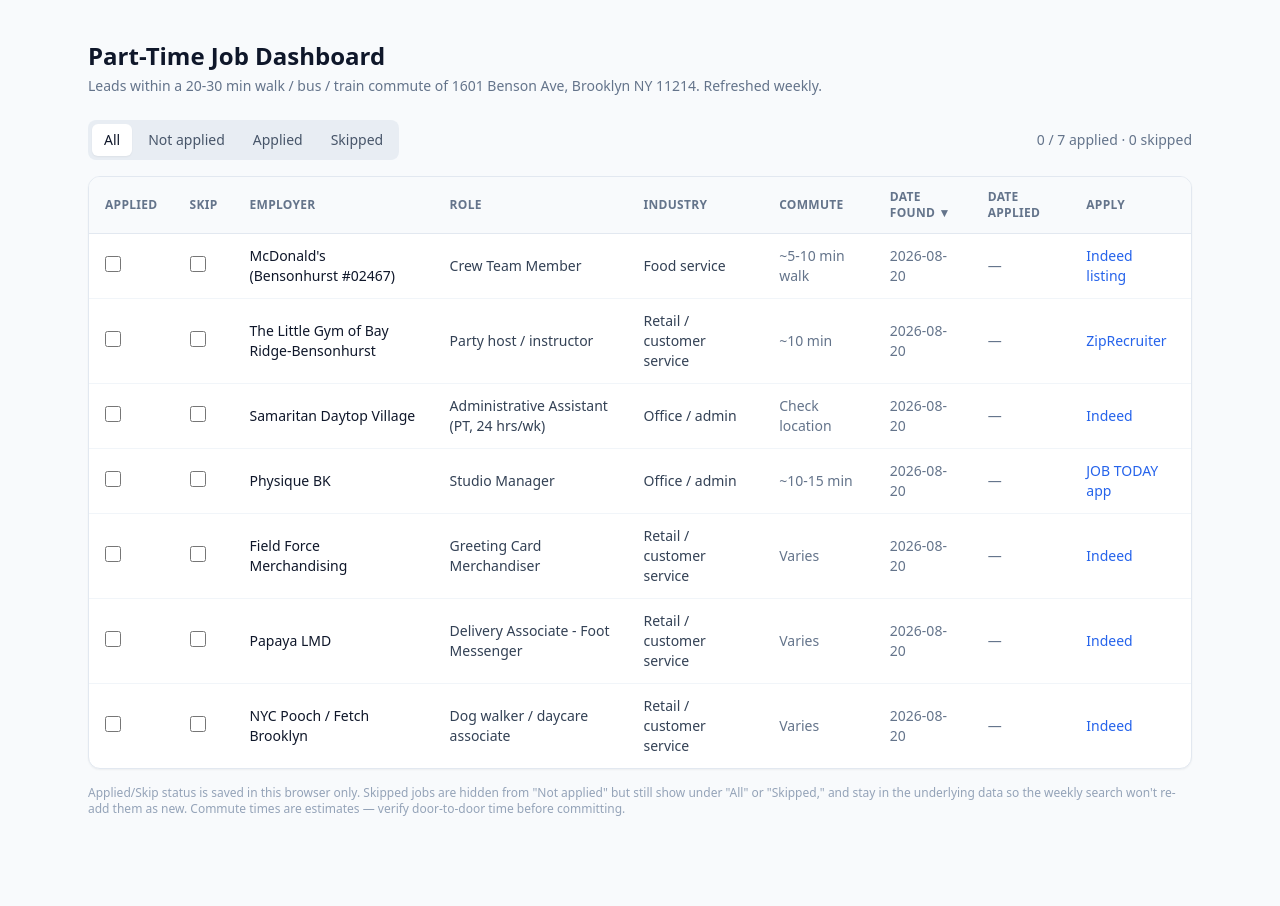
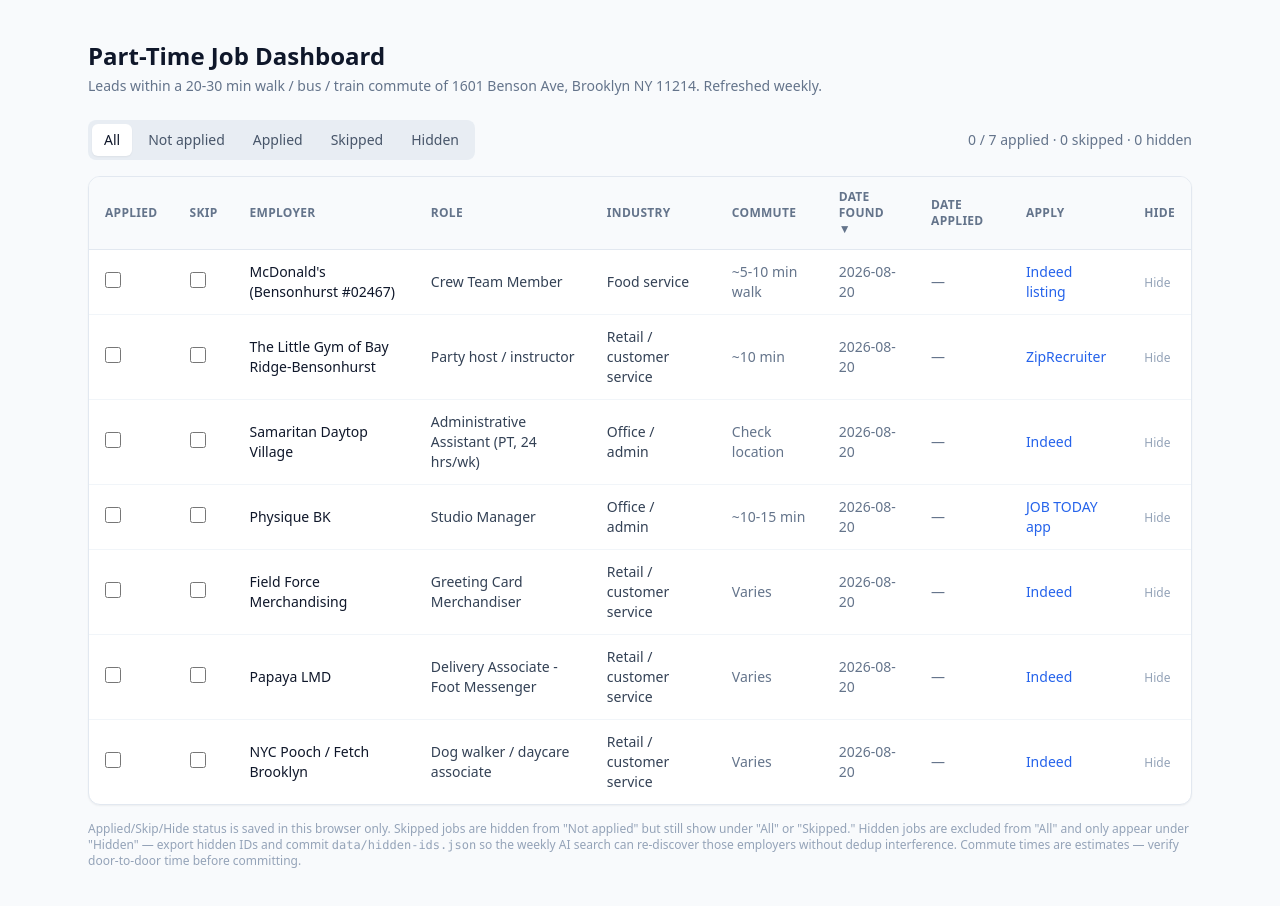
Before and after one commit to Mouzone/part-time-job-dashboard, a Next.js app: page / in a window 1280 px wide. Shown: the top 906 px of the page. Before the commit the page ends 857 px from the top, so only its background shows below. Built offline with nearby package versions, Linux system fonts and the light colour scheme.

Commit message:
Add hide button with Hidden filter and export mechanism

```diff
--- a/components/JobsDashboard.tsx
+++ b/components/JobsDashboard.tsx
@@ -15,7 +15,7 @@
   dateFound: string;
 };
 
-type JobStatus = "none" | "applied" | "skipped";
+type JobStatus = "none" | "applied" | "skipped" | "hidden";
 type StatusState = Record<string, { status: JobStatus; dateApplied: string | null }>;
 
 const STORAGE_KEY = "job-dashboard-status-v2";
@@ -23,7 +23,7 @@
 
 type SortKey = "dateFound" | "industry";
 type SortDir = "asc" | "desc";
-type FilterMode = "all" | "not-applied" | "applied" | "skipped";
+type FilterMode = "all" | "not-applied" | "applied" | "skipped" | "hidden";
 
 export default function JobsDashboard({ jobs }: { jobs: Job[] }) {
   const [status, setStatusState] = useState<StatusState>({});
@@ -95,8 +95,9 @@
       const jobStatus = status[job.id]?.status ?? "none";
       if (filter === "applied") return jobStatus === "applied";
       if (filter === "skipped") return jobStatus === "skipped";
+      if (filter === "hidden") return jobStatus === "hidden";
       if (filter === "not-applied") return jobStatus === "none";
-      return true;
+      return jobStatus !== "hidden";
     });
 
     list = [...list].sort((a, b) => {
@@ -114,6 +115,22 @@
 
   const appliedCount = jobs.filter((j) => status[j.id]?.status === "applied").length;
   const skippedCount = jobs.filter((j) => status[j.id]?.status === "skipped").length;
+  const hiddenCount = jobs.filter((j) => status[j.id]?.status === "hidden").length;
+
+  function exportHiddenIds() {
+    const hiddenIds = jobs
+      .filter((j) => status[j.id]?.status === "hidden")
+      .map((j) => j.id);
+    const blob = new Blob([JSON.stringify(hiddenIds, null, 2) + "\n"], {
+      type: "application/json",
+    });
+    const url = URL.createObjectURL(blob);
+    const a = document.createElement("a");
+    a.href = url;
+    a.download = "hidden-ids.json";
+    a.click();
+    URL.revokeObjectURL(url);
+  }
 
   return (
     <main className="mx-auto max-w-6xl px-6 py-10">
@@ -133,6 +150,7 @@
               ["not-applied", "Not applied"],
               ["applied", "Applied"],
               ["skipped", "Skipped"],
+              ["hidden", "Hidden"],
             ] as [FilterMode, string][]
           ).map(([mode, label]) => (
             <button
@@ -148,9 +166,19 @@
             </button>
           ))}
         </div>
-        <p className="text-sm text-slate-500">
-          {appliedCount} / {jobs.length} applied · {skippedCount} skipped
-        </p>
+        <div className="flex items-center gap-3">
+          <p className="text-sm text-slate-500">
+            {appliedCount} / {jobs.length} applied · {skippedCount} skipped · {hiddenCount} hidden
+          </p>
+          {hiddenCount > 0 && (
+            <button
+              onClick={exportHiddenIds}
+              className="rounded-md border border-slate-300 px-3 py-1.5 text-sm font-medium text-slate-700 transition hover:bg-slate-50"
+            >
+              Export hidden IDs
+            </button>
+          )}
+        </div>
       </div>
 
       <div className="overflow-x-auto rounded-xl border border-slate-200 bg-white shadow-sm">
@@ -176,16 +204,18 @@
               </th>
               <th className="px-4 py-3">Date applied</th>
               <th className="px-4 py-3">Apply</th>
+              <th className="px-4 py-3">Hide</th>
             </tr>
           </thead>
           <tbody className="divide-y divide-slate-100">
             {visibleJobs.map((job) => {
               const jobStatus = status[job.id]?.status ?? "none";
               const dateApplied = status[job.id]?.dateApplied ?? null;
+              const isHidden = jobStatus === "hidden";
               return (
                 <tr
                   key={job.id}
-                  className={`hover:bg-slate-50 ${jobStatus === "skipped" ? "opacity-50" : ""}`}
+                  className={`hover:bg-slate-50 ${jobStatus === "skipped" || isHidden ? "opacity-50" : ""}`}
                 >
                   <td className="px-4 py-3">
                     <input
@@ -219,12 +249,29 @@
                       {job.applyMethod}
                     </a>
                   </td>
+                  <td className="px-4 py-3">
+                    {isHidden ? (
+                      <button
+                        onClick={() => setJobStatus(job.id, "hidden")}
+                        className="text-xs font-medium text-slate-500 hover:text-slate-900"
+                      >
+                        Unhide
+                      </button>
+                    ) : (
+                      <button
+                        onClick={() => setJobStatus(job.id, "hidden")}
+                        className="text-xs font-medium text-slate-400 hover:text-red-600"
+                      >
+                        Hide
+                      </button>
+                    )}
+                  </td>
                 </tr>
               );
             })}
             {visibleJobs.length === 0 && (
               <tr>
-                <td colSpan={9} className="px-4 py-8 text-center text-slate-400">
+                <td colSpan={10} className="px-4 py-8 text-center text-slate-400">
                   No jobs match this filter.
                 </td>
               </tr>
@@ -234,10 +281,12 @@
       </div>
 
       <p className="mt-4 text-xs text-slate-400">
-        Applied/Skip status is saved in this browser only. Skipped jobs are hidden from
-        &quot;Not applied&quot; but still show under &quot;All&quot; or &quot;Skipped,&quot; and
-        stay in the underlying data so the weekly search won&apos;t re-add them as new. Commute
-        times are estimates — verify door-to-door time before committing.
+        Applied/Skip/Hide status is saved in this browser only. Skipped jobs are hidden from
+        &quot;Not applied&quot; but still show under &quot;All&quot; or &quot;Skipped.&quot;
+        Hidden jobs are excluded from &quot;All&quot; and only appear under &quot;Hidden&quot; —
+        export hidden IDs and commit <code>data/hidden-ids.json</code> so the weekly AI search
+        can re-discover those employers without dedup interference. Commute times are estimates —
+        verify door-to-door time before committing.
       </p>
     </main>
   );
```
